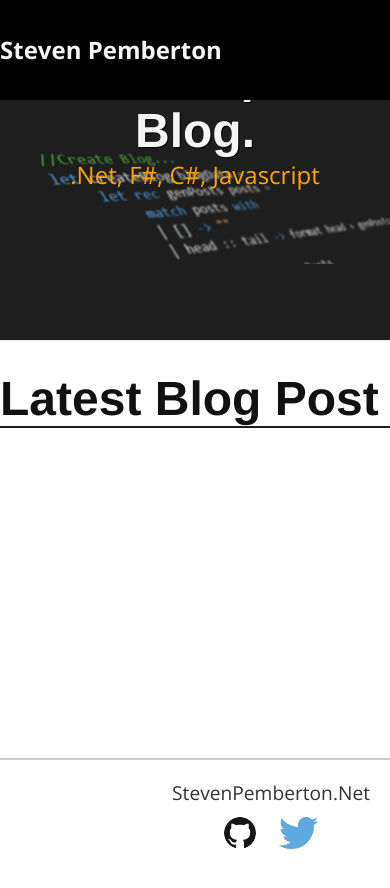
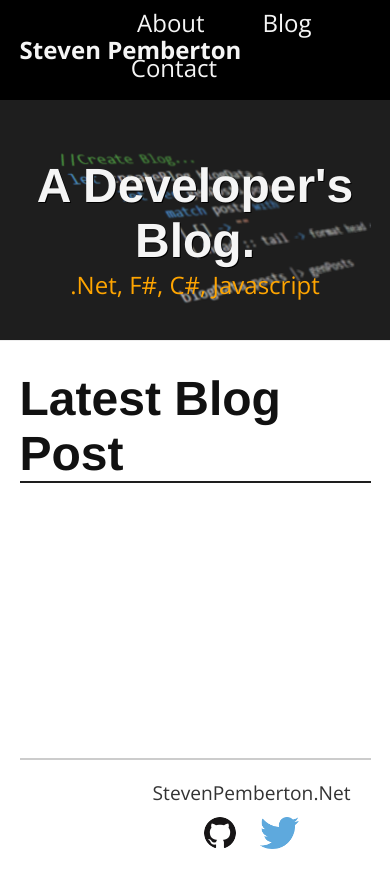
Before and after one commit to sjpemberton/sjpemberton.github.io, a Jekyll site: the page built from index.html, in a window 390 px wide. Shown: the top 888 px of the page. Built offline with Jekyll 4.4.1, drawn with Linux system fonts in a browser that asks for light colours; some web fonts are replaced.

Commit message:
Fix width media query

```diff
--- a/content/css/main.css
+++ b/content/css/main.css
@@ -106,7 +106,7 @@ footer {
 }
 
 @media (max-width: 1024px) {
-	.centered
+	.centered{
 	    margin:0 auto;
 	    width:90%;
 	    height:100%;
```
